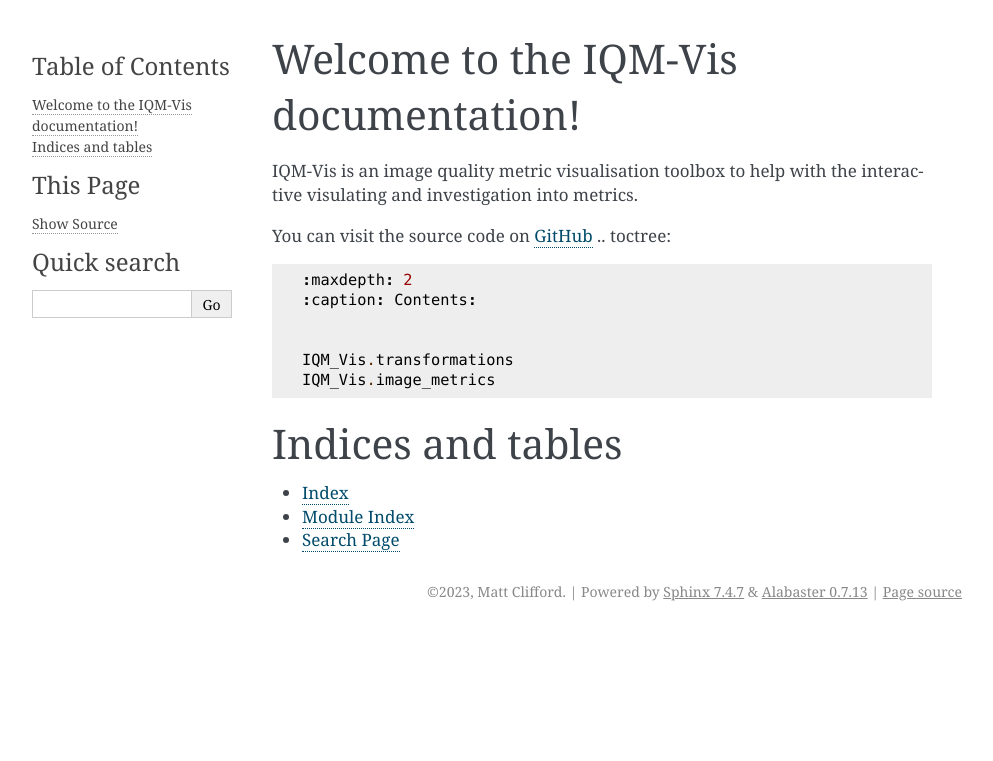
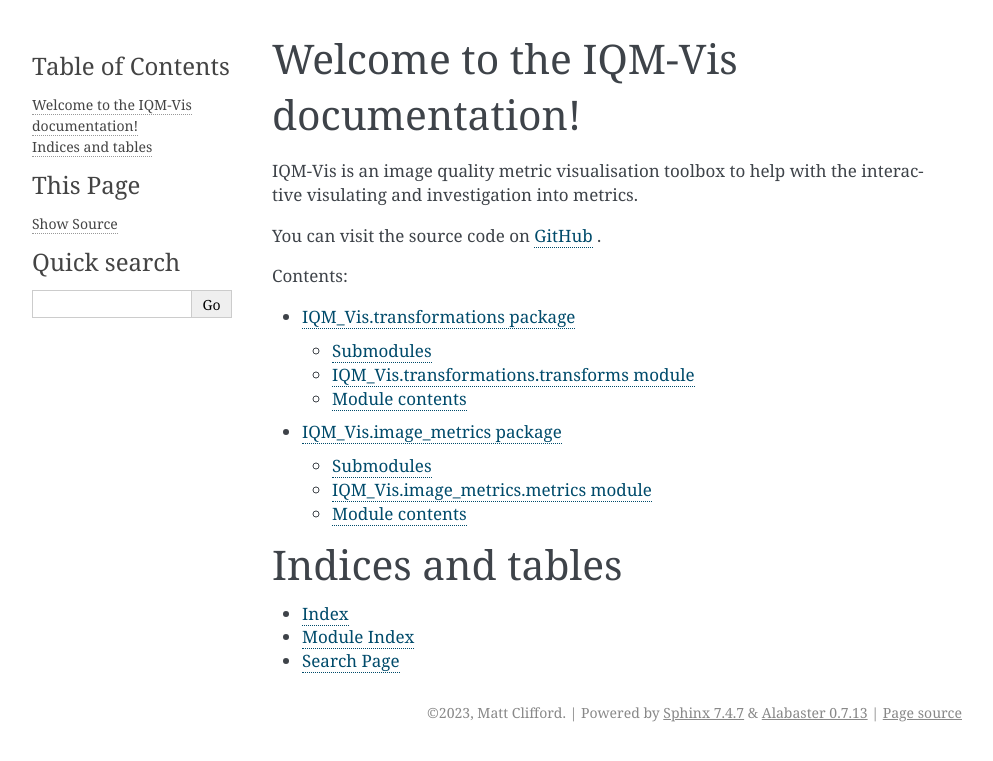
Before and after one commit to mattclifford1/IQM-Vis, a Sphinx documentation site: the page built from docs/index.rst, in a window 1280 px wide. Shown: the top 761 px of the page, without its empty margins (148-1141 px from the left). Built offline with Sphinx 7.4.7, drawn with Linux system fonts in a browser that asks for light colours.

Commit message:
docs rst text

```diff
--- a/docs/index.rst
+++ b/docs/index.rst
@@ -4,10 +4,12 @@
    contain the root `toctree` directive.
 
 Welcome to the IQM-Vis documentation!
-===================================
+=====================================
 IQM-Vis is an image quality metric visualisation toolbox to help with the interactive visulating and investigation into metrics.
 
-You can visit the source code on `GitHub <https://github.com/mattclifford1/IQM-Vis>`_
+You can visit the source code on `GitHub <https://github.com/mattclifford1/IQM-Vis>`_ .
+
+
 .. toctree::
    :maxdepth: 2
    :caption: Contents:
```
